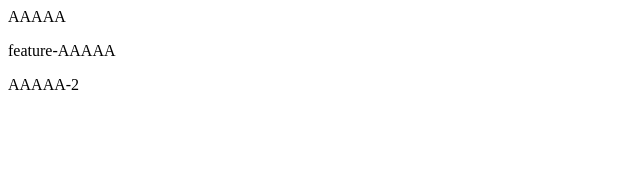
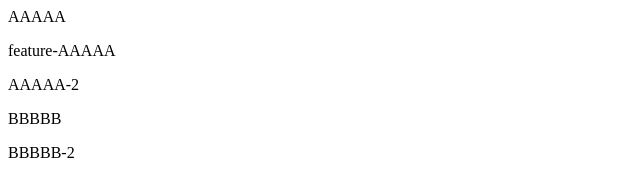
Before and after one commit to jojomango/git-test, a plain HTML site: page index.html in a window 1280 px wide. Shown: the whole page, without its empty margins (0-640 px from the left). Drawn offline with Linux system fonts and the light colour scheme.

Commit message:
Feature b (#2)
* add bbb in feature b

* add bbb 2 in feature b

```diff
--- a/index.html
+++ b/index.html
@@ -2,4 +2,6 @@
   <p>AAAAA</p>
   <p>feature-AAAAA</p>
   <p>AAAAA-2</p>
+  <p>BBBBB</p>
+  <p>BBBBB-2</p>
 </html>
```
